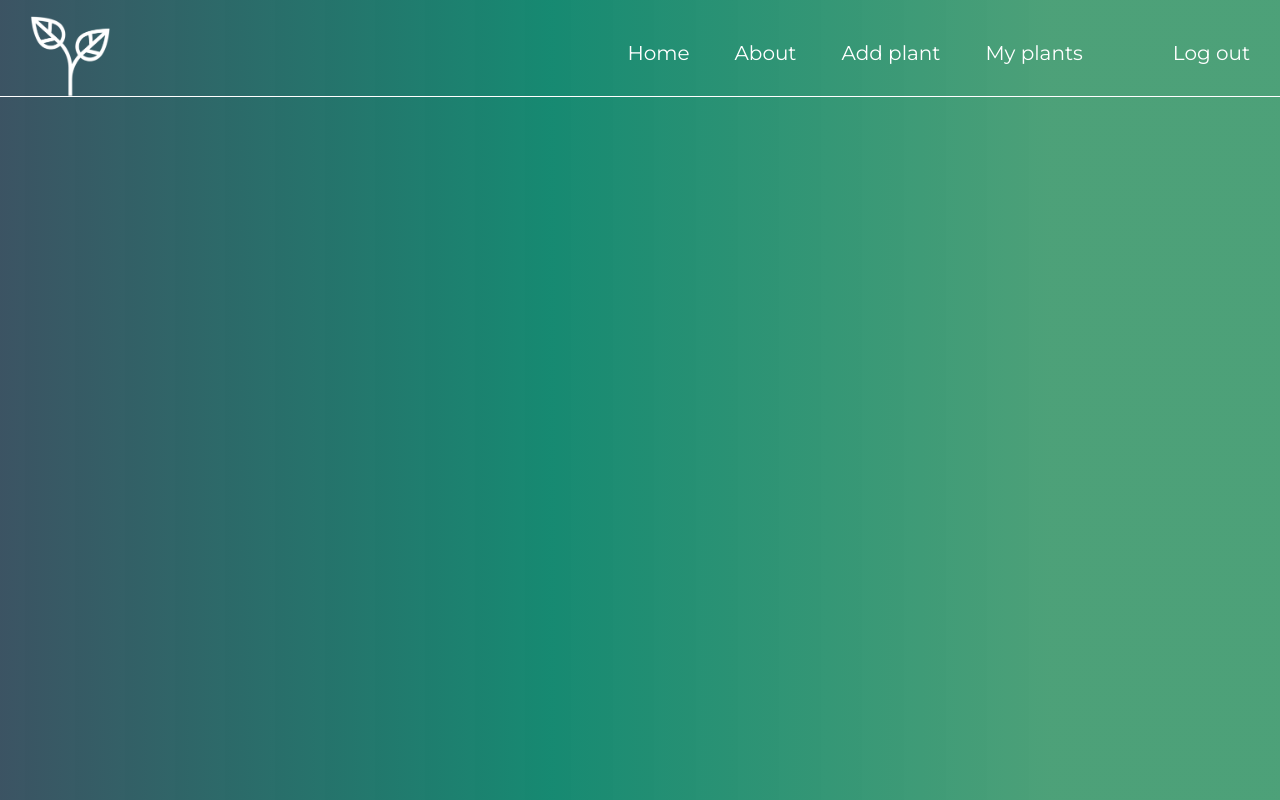
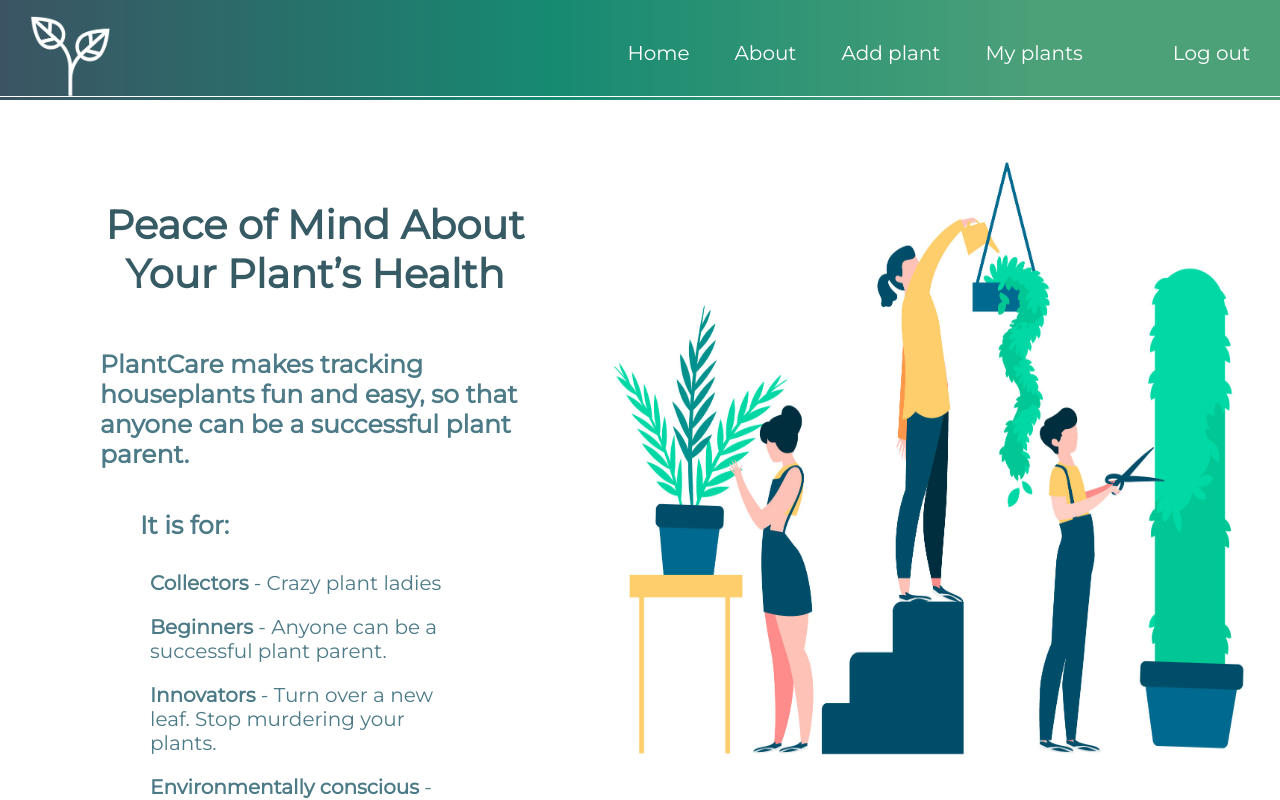
Before and after one commit to Agnes94/final-project-frontend, a React (Create React App) app: page /about in a window 1280 px wide. Shown: the top 800 px of the page. Built offline with nearby package versions, Linux system fonts and the light colour scheme.

Commit message:
image upload works

```diff
--- a/src/Components/HamburgerMenu.js
+++ b/src/Components/HamburgerMenu.js
@@ -1,7 +1,7 @@
 import React from 'react'
 import 'Styling/hamburgerMenu.css'
 import { Link } from "react-router-dom"
-import { HamburgerMenu } from 'react-hamburger-menu';
+/* import { HamburgerMenu } from 'react-hamburger-menu'; */
 
 export const HamburgerMenu = () => {
   return (
--- a/src/Components/NavBar.js
+++ b/src/Components/NavBar.js
@@ -1,6 +1,7 @@
 import React from 'react'
 import 'Styling/navBar.css'
 import { Link } from 'react-router-dom'
+import { HamburgerMenu } from 'Components/HamburgerMenu'
 /* import { useHistory } from 'react-router-dom' */
 import leaf from 'Assets/leaf.png'
 
@@ -33,6 +34,7 @@ export const NavBar = () => {
           <li className="logout">Log out</li>
         </Link>
 
+        <HamburgerMenu />
       </ul>
 
     </nav>
--- a/src/Components/PlantCard.js
+++ b/src/Components/PlantCard.js
@@ -1,12 +1,13 @@
 import React from 'react';
 import leaf from 'Assets/leaf.png';
 import 'Styling/plantCard.css'
+import trashicon from 'Assets/trashicon.ico'
 
-export const PlantCard = ({ name, location, type, acquiredAt, waterAt, notes, /* image */ onClickDelete, onClickEdit }) => {
+export const PlantCard = ({ name, location, type, acquiredAt, waterAt, notes, onClickDelete, image }) => {
 
   return (
     <div className="plant-card">
-      <img className="img-logo" src={leaf} />
+      <img className="img-logo" src={image} />
       <h2>Name of plant: <span>{name}</span></h2>
       <h2>Location: <span>{location}</span></h2>
       <h2>Type: <span>{type}</span></h2>
@@ -14,7 +15,7 @@ export const PlantCard = ({ name, location, type, acquiredAt, waterAt, notes, /*
       <h2>Next watering: <span>{waterAt}</span></h2>
       <h2>Notes: <span>{notes}</span></h2>
       {/*  <div>{image}</div> */}
-      <button className="delete-button" onClick={onClickDelete} > Delete </button >
+      <img className="delete-icon" src={trashicon} onClick={onClickDelete} />
       {/*  <button className="delete-button" onClick={onClickEdit} > Edit </button > */}
     </div>
   )
--- a/src/Components/PlantList.js
+++ b/src/Components/PlantList.js
@@ -24,12 +24,12 @@ export const PlantSummary = () => {
 
     return (
         <>
-            <h1 className="plant-list-title">Your plants:</h1>
+            <h1 className="plant-list-title">Your plants</h1>
             <div className='plant-list'>
                 {Plants.map(plants => (
                     <PlantCard
                         key={plants._id}
-                        /* image={plants.image} */
+                        image={plants.image}
                         name={plants.name}
                         location={plants.location}
                         type={plants.type}
--- a/src/Pages/AboutPage.js
+++ b/src/Pages/AboutPage.js
@@ -1,14 +1,30 @@
 import React from 'react'
 import { NavBar } from 'Components/NavBar';
+import aboutimage from 'Assets/aboutimage.jpg'
 import 'Styling/aboutPage.css'
 
 export const AboutPage = () => {
   return (
     <section>
       <NavBar />
-      <div className="about-page">
-
-      </div>
+      <section className="about-page">
+        <div className="about-content">
+          <h1>Peace of Mind About Your Plant’s Health</h1>
+          <h2>PlantCare makes tracking houseplants fun and easy, so that anyone can be a successful plant parent. </h2>
+          <div className="list-wrapper">
+            <ul className="about-list">
+              <h2>It is for:</h2>
+              <li><span>Collectors</span> - Crazy plant ladies</li>
+              <li><span>Beginners</span> - Anyone can be a successful plant parent.</li>
+              <li><span>Innovators</span> - Turn over a new leaf. Stop murdering your plants.</li>
+              <li><span>Environmentally conscious</span> - Saving the planet one plant at a time.</li>
+            </ul>
+          </div>
+        </div>
+        <div className="image-wrapper">
+          <img className="about-image" alt="illustration of plants and people" src={aboutimage} />
+        </div>
+      </section>
     </section>
   )
 }
--- a/src/Styling/aboutPage.css
+++ b/src/Styling/aboutPage.css
@@ -1,3 +1,51 @@
 .about-page {
   background-color:white;
+  display: flex;
+  flex-direction: row;
+  width: 100%;
+  height: 100%;
 }
+
+.about-content {
+  color: #375B65;
+  width: 500px;
+  height: 500px;
+  margin-left: 100px;
+  display: flex;
+  flex-direction: column;
+  text-align: left;
+}
+
+.about-content h1 {
+  font-size: 40px;
+  font-weight: 700;
+  padding-bottom: 30px;
+}
+
+.about-content h2 {
+  font-size: 25px;
+  color:  rgb(76, 122, 135);
+}
+
+.about-list li {
+  margin: 10px;
+  color:rgb(76, 122, 135);
+  font-size: 20px;
+}
+
+.about-list {
+  flex-direction: column;
+  margin: 0;
+  margin-right: 50px;
+  color: #375B65;
+}
+
+span {
+  font-weight: bold;
+}
+
+.about-image {
+  width: 700px;
+  height: 700px;
+  margin-left: 50px;
+}
--- a/src/Styling/hamburgerMenu.css
+++ b/src/Styling/hamburgerMenu.css
@@ -2,6 +2,7 @@
   display: flex;
   width: 100%;
   height: auto;
+  display:none;
 }
 
 .navigation a {
--- a/src/Styling/plantCard.css
+++ b/src/Styling/plantCard.css
@@ -17,3 +17,15 @@
 .plant-card span {
   color: #cfcfc4;
 }
+
+.delete-icon {
+  width: 30px;
+  height: 30px;
+  float: right;
+  cursor: pointer;
+  padding: 10px;
+}
+
+.delete-icon:hover {
+  opacity: 0.8;
+}
--- a/src/Styling/plantList.css
+++ b/src/Styling/plantList.css
@@ -10,5 +10,5 @@ margin-top: 50px;
   margin-top: 50px;
   text-align: center;
   margin-bottom: 50px;
-  font-size: 60px;
+  font-size: 50px;
 }
```
Also changed, not shown: src/Assets/aboutimage2.jpg (added), 1 other file (tests, documents, lock files or other folders).
